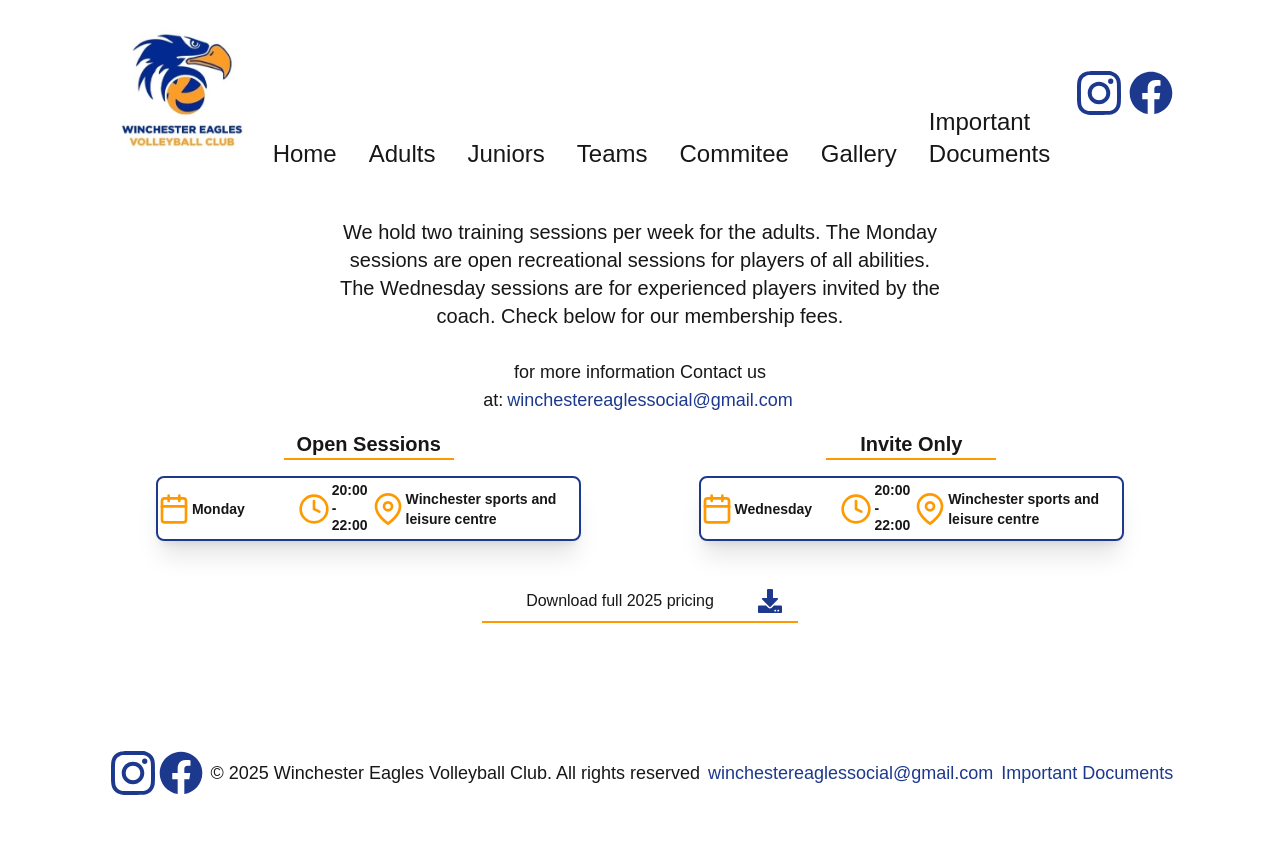
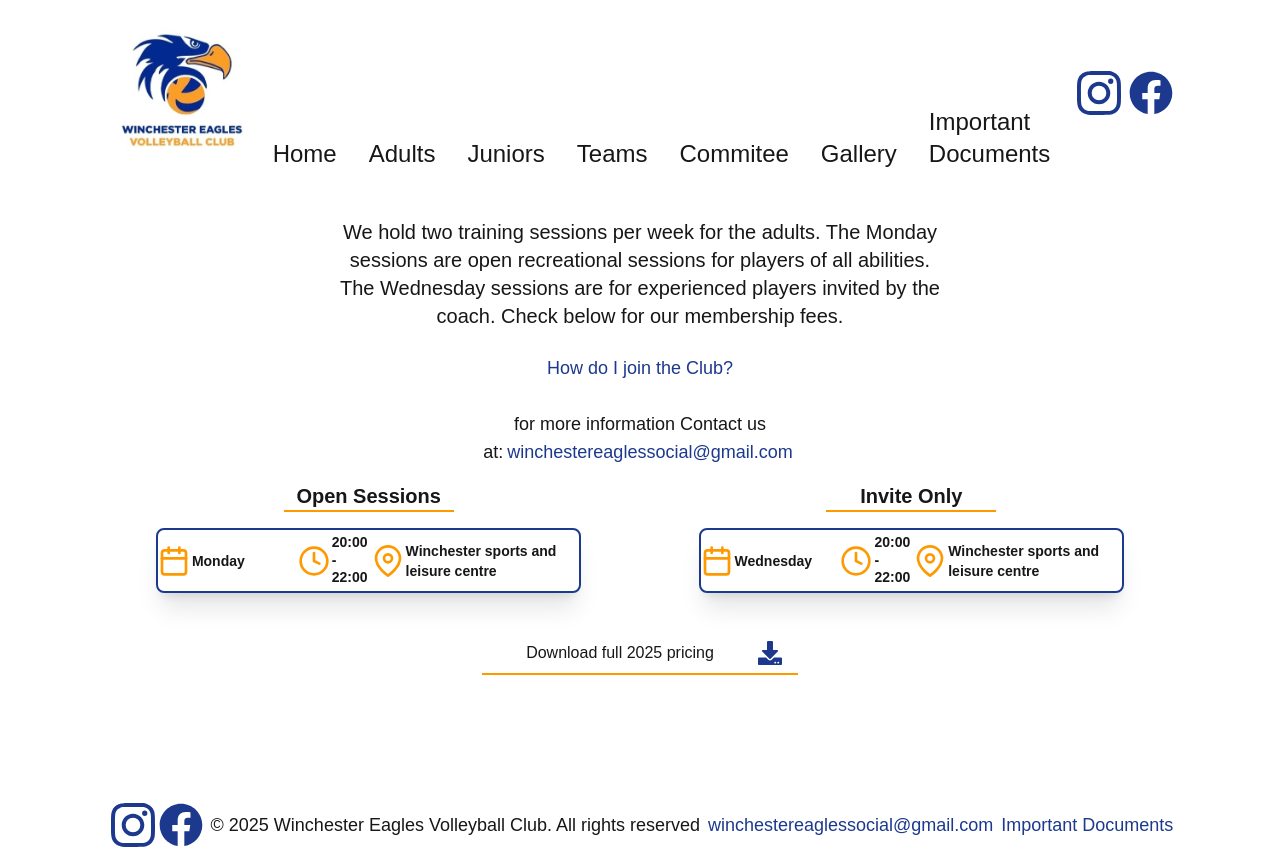
Before and after one commit to WinchesterEagles/Website, a Next.js app: page /adults in a window 1280 px wide. Before the commit the page ends 807 px from the top, so only its background shows below. Built offline with nearby package versions, Linux system fonts and the light colour scheme.

Commit message:
#33 created HowToCard component, added How to join windonwn in audlts page

```diff
--- a/src/app/adults/page.tsx
+++ b/src/app/adults/page.tsx
@@ -1,7 +1,8 @@
 import { Metadata } from "next";
 import { FaDownload } from "react-icons/fa";
-import { openSessions, inviteOnly } from "assets/data";
+import { openSessions, inviteOnly, howToAdultsPage } from "assets/data";
 import { AdultsTimetableCard } from "components/adultsTimetableCard";
+import { HowToWindow } from "components/HowToCard";
 
 export const metadata: Metadata = {
   title: "adults",
@@ -29,6 +30,10 @@ export default function Adults() {
         The Wednesday sessions are for experienced players invited by the coach.
         Check below for our membership fees.
       </h2>
+
+      <div className="mb-6">
+        <HowToWindow howToCard={howToAdultsPage} />
+      </div>
 
       <p className=" w-full text-center  mt-1 mb-4 text-lg  xl:w-1/4 xl:mx-auto">
         for more information Contact us at:
--- a/src/assets/data.tsx
+++ b/src/assets/data.tsx
@@ -10,6 +10,7 @@ import { Document } from "components/importantDocCard";
 import { CommiteeMember } from "components/commiteeCard";
 import { Photo } from "components/galleryWall";
 import { AdultTrainingSession } from "components/adultsTimetableCard";
+import { HowToCard } from "components/HowToCard";
 
 // =========== ADULTS TRAINING SESSIONS ========== //
 
@@ -251,3 +252,16 @@ export const documents: Document[] = [
     title: "Membership Fees - 2025",
   },
 ];
+
+// =========== HOW TO TUTORIALS========== //
+
+//  How to join us (Adults Page)
+export const howToAdultsPage: HowToCard = {
+  pagePrompt: "How do I join the Club?",
+  tutorialSteps: [
+    "Step 1: Download the sport management app Spond, and sign in.",
+    "Step 2: Request to Join the Winchester Eagles community using the code: XAVGO.",
+    "Step 3: Log you attendance on the Recreational Sessions on Mondays.",
+    "Step 4: The first session is free. For any additional sessions, please consult our membership fee document below.",
+  ],
+};
--- /dev/null
+++ b/src/components/HowToCard.tsx
@@ -0,0 +1,61 @@
+"use client";
+import { useState } from "react";
+import { FiX } from "react-icons/fi";
+
+export interface HowToCard {
+  pagePrompt: string;
+  tutorialSteps: string[];
+}
+
+export function HowToWindow({ howToCard }: { howToCard: HowToCard }) {
+  const [open, setOpen] = useState(false);
+
+  return (
+    <>
+      <a
+        href="#"
+        onClick={(e) => {
+          e.preventDefault();
+          setOpen(true);
+        }}
+        className=" cursor-pointer text-lg text-blue-900"
+      >
+        {howToCard.pagePrompt}
+      </a>
+
+      <div
+        className={`fixed inset-0 flex items-center justify-center z-50 bg-black/50
+                    transition-all duration-300 ease-out
+                    ${
+                      open
+                        ? "opacity-100 pointer-events-auto"
+                        : "opacity-0 pointer-events-none"
+                    }`}
+      >
+        <div
+          className={`bg-white rounded-2xl p-4 shadow-lg max-h-[80vh] overflow-y-auto w-11/12 max-w-3xl
+                      transform transition-all duration-200 ease-out
+                      ${open ? "scale-100" : "scale-60"}`}
+        >
+          {/* Header */}
+          <div className="flex justify-between items-center mb-2">
+            <h2 className="text-lg font-semibold">{howToCard.pagePrompt}</h2>
+            <button
+              onClick={() => setOpen(false)}
+              className="text-gray-500 hover:text-gray-700"
+            >
+              <FiX className=" text-black w-8 h-8" />
+            </button>
+          </div>
+
+          {/* Scrollable content */}
+          <ul className="text-gray-700 space-y-2 list-disc px-2">
+            {howToCard.tutorialSteps.map((step, index) => (
+              <li key={index}>{step}</li>
+            ))}
+          </ul>
+        </div>
+      </div>
+    </>
+  );
+}
```
